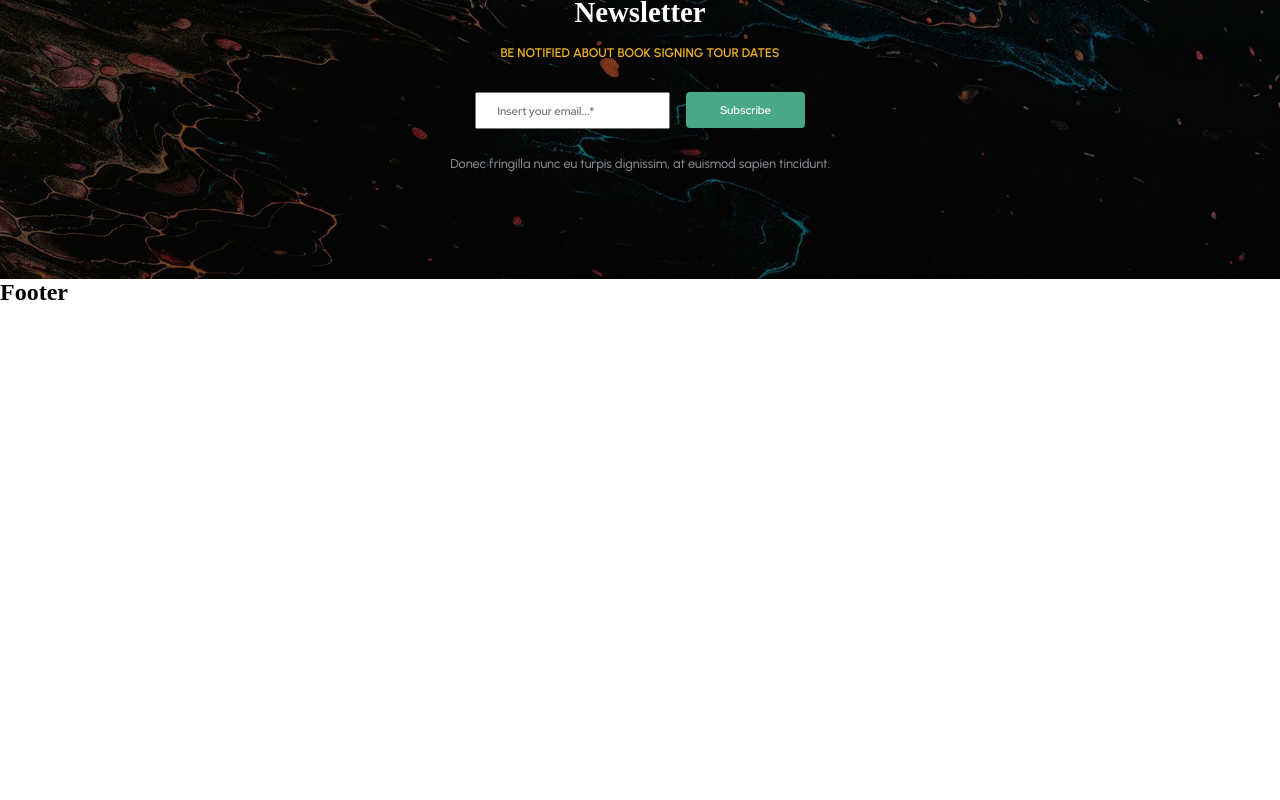
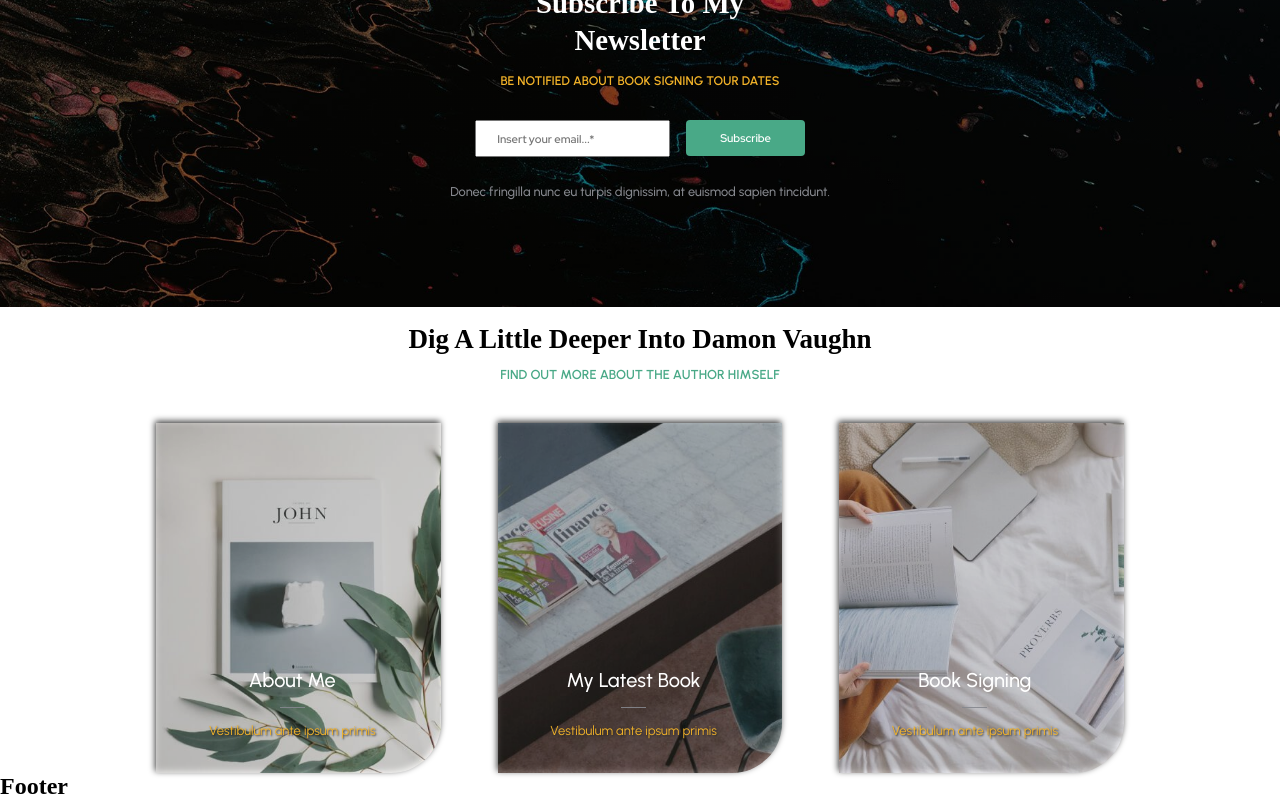
Before and after one commit to revanderground/proj-html-vuejs, a Vue app: page / in a window 1280 px wide. Shown: the part 2854-3654 px from the top of the page. Before the commit the page ends 3160 px from the top, so only its background shows below. Built offline with nearby package versions, Linux system fonts and the light colour scheme; a web font is replaced by a local one.

Commit message:
Dig Deeper section done

```diff
--- /dev/null
+++ b/src/components/DigCard.vue
@@ -0,0 +1,48 @@
+<template>
+    <div>
+
+        <div class="wrapper-cards">
+
+            <div class="imgcard-box">
+            <img class="card-image" :src="require('../assets/img/' + singleDigCard.image)" alt="event-image">
+
+            <div class="card-info">
+
+                <div class="card-title">
+                    {{singleDigCard.title}}
+                </div>
+
+                <div class="breakline">
+                </div>
+
+                <div class="card-description">
+                    {{singleDigCard.description}}
+                </div>
+
+
+            </div>
+
+            </div>
+
+
+
+        </div>
+
+
+    </div>
+
+</template>
+
+<script>
+export default {
+    props: {
+        singleDigCard: Object
+    }
+}
+</script>
+
+<style lang="scss" scoped>
+@import '../styles/Digdeeper.scss';
+@import '../styles/utilities.scss';
+
+</style>
--- a/src/components/Digdeeper.vue
+++ b/src/components/Digdeeper.vue
@@ -1,13 +1,68 @@
 <template>
-    <div class="digdeeper">
+    <div id="digdeeper">
+ <div class="container-digs">
+
+            <div class="digs-details text-center pt-3">
+                <h2 class="section-title">
+                    Dig A Little Deeper Into Damon Vaughn
+                </h2>
+
+                 <h4 class="section-subtitle py-1 pb-3">
+                   FIND OUT MORE ABOUT THE AUTHOR HIMSELF
+                 </h4>
+
+            </div>
+
+            <div class="cards-box d-flex flex-wrap text-center mt-4">
+                <DigCard class="event-card col-4 px-3" v-for="(card, index) in digCards" :key="index" :singleDigCard="card" />
+
+            </div>
+
+
+        </div>
 
     </div>
 
 </template>
 
 <script>
+import DigCard from "../components/DigCard.vue";
+
 export default {
 
+    components:{
+        DigCard,
+    },
+
+    data: function(){
+        return {
+            digCards: [
+                {
+                    title: 'About Me',
+                    description: 'Vestibulum ante ipsum primis',
+                    image: 'box-1.jpg'
+                },
+
+                {
+                    title: 'My Latest Book',
+                    description: 'Vestibulum ante ipsum primis',
+                    image: 'box-4.jpg'
+                },
+
+                {
+                    title: 'Book Signing',
+                    description: 'Vestibulum ante ipsum primis',
+                    image: 'box-3.jpg'
+                },
+
+
+
+
+
+
+            ]
+        }
+    }
 }
 </script>
 
--- a/src/components/Events.vue
+++ b/src/components/Events.vue
@@ -2,12 +2,12 @@
     <div id="Events">
         <div class="container-events">
 
-            <div class="events-details text-center">
+            <div class="events-details text-center pt-3">
                 <h2 class="section-title">
                     Upcoming Events
                 </h2>
 
-                 <h4 class="section-subtitle py-1">
+                 <h4 class="section-subtitle py-1 pb-3">
                    MEET THE AUTHOR IN PERSON
                  </h4>
 
--- a/src/styles/Digdeeper.scss
+++ b/src/styles/Digdeeper.scss
@@ -0,0 +1,82 @@
+@import './viarables.scss';
+@import '~bootstrap/scss/bootstrap.scss';
+
+
+.containerdigs{
+    background-color: white;
+    padding-top: 40px;
+    padding-bottom: 50px;
+}
+
+.section-title{
+    font-size: 27px;
+    font-weight: 600;
+}
+.section-subtitle{
+    color: #49A987 ;
+    font-family: 'Urbanist';
+    font-size: 13px;
+    font-weight: 600;
+}
+.cards-box{
+    width: 80%;
+    margin: 0 auto;
+}
+
+.imgcard-box{
+    width:100%;
+    position:relative;
+}
+
+.card-image{
+    width:92%;
+    height: 350px;
+    transition: all 0.6s;
+    object-fit: cover;
+    border-radius: 0px 0px 50px 0px;
+    filter: opacity(75%) drop-shadow(-1px -2px 3px #000000);
+    -webkit-filter: opacity(75%) drop-shadow(-1px -2px 3px #000000);
+    -moz-filter: opacity(75%) drop-shadow(-1px -2px 3px #000000);
+    transform: scale(1);
+
+
+}
+
+.card-image:hover{
+    filter:  brightness(50%);
+    cursor: pointer;
+    transform: scale(1.025) perspective(1px)
+
+}
+
+.card-info{
+    padding: 25px;
+    background-color: transparent;
+    position:absolute;
+    bottom: 10px;
+    left: 40px;
+}
+
+.card-title{
+    font-family: 'Urbanist';
+    font-size: 20px;
+    font-weight: 500;
+    padding-bottom: 15px;
+    color:white;
+
+}
+
+.breakline{
+    width:15%;
+    margin: 0 auto;
+    border-bottom: 1.1px solid rgba($color: $OsloGray, $alpha: 0.9);
+}
+
+.card-description{
+    font-family: 'Urbanist';
+    font-size: 13px;
+    font-weight: 400;
+    padding-top: 15px;
+    color: #f3b329;
+    text-shadow: 1px 1px 2px rgb(43, 43, 43);
+}
```
